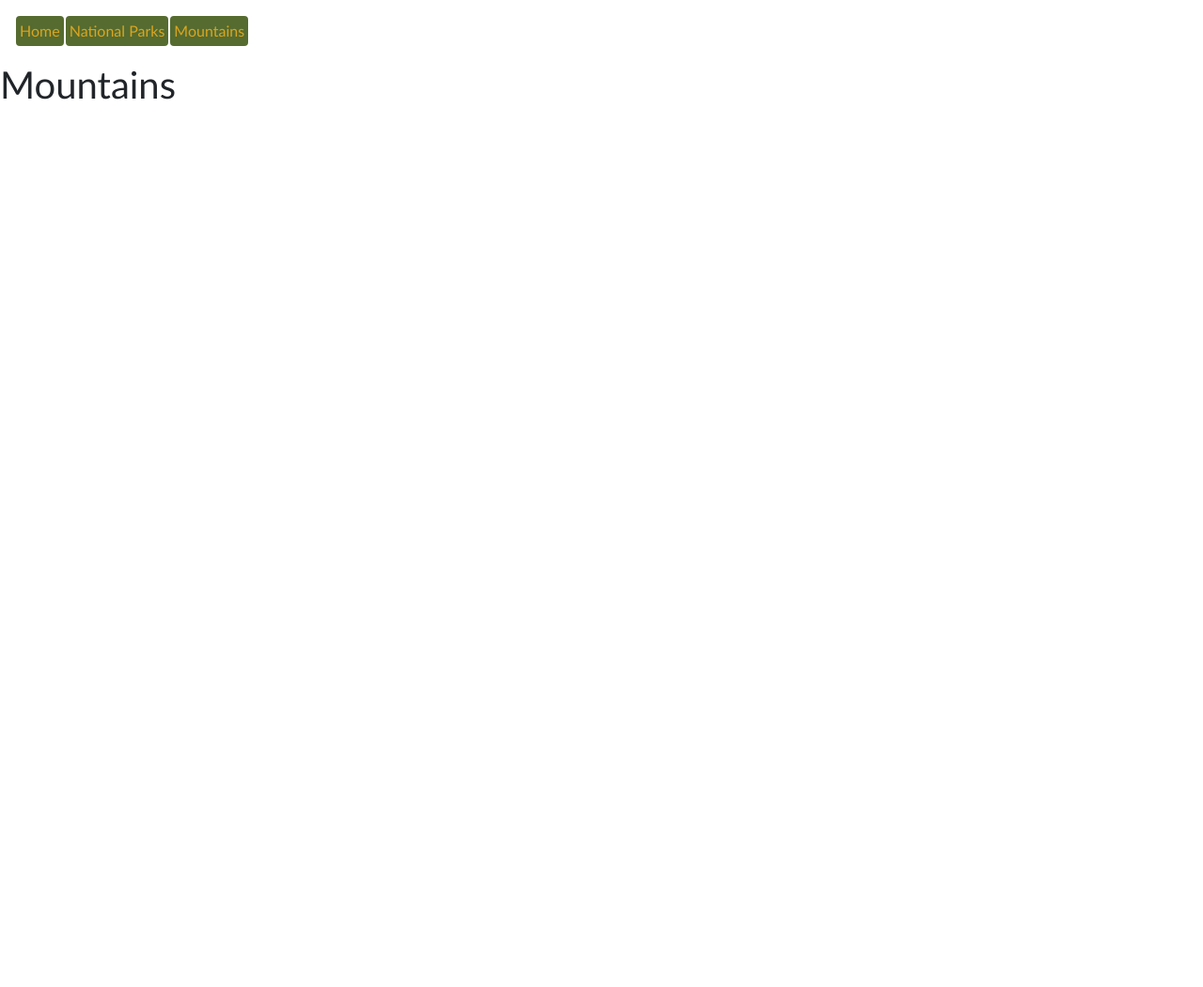
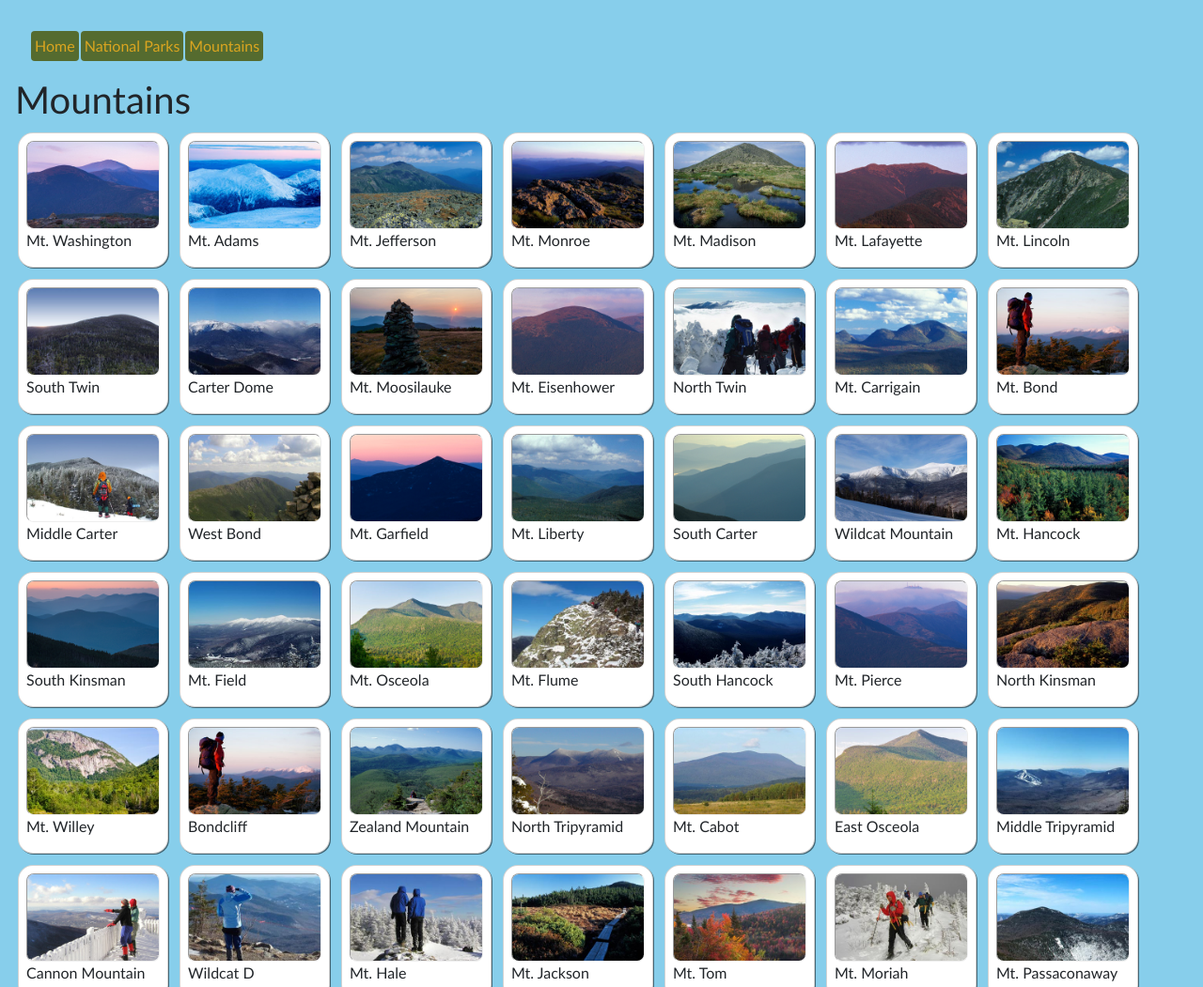
Before and after one commit to Molzunari/TheGreatOutdoors, a plain HTML site: page mountains.html in a window 1280 px wide. Shown: the top 1051 px of the page at 94% size. Before the commit the page ends 800 px from the top, so only its background shows below. Drawn offline with nearby package versions, Linux system fonts and the light colour scheme.

Commit message:
Add styles and color

```diff
--- a/scripts/mountains.js
+++ b/scripts/mountains.js
@@ -0,0 +1,24 @@
+function mountainImage(item){
+    const img = document.createElement("img");
+    img.src = "images/" + item.img;
+    return img;
+}
+
+function mountainTitle(item){
+    const text = document.createElement("div");
+    text.classList.add("card-title");
+    text.innerHTML = item.name;
+    return text;
+}
+
+function mountainCard(item) {
+    const card = document.createElement("div");
+    card.classList.add("card");
+    card.appendChild(mountainImage(item));
+    card.appendChild(mountainTitle(item));
+    return card;
+}
+
+document.addEventListener("DOMContentLoaded",()=>{
+    mountainsArray.forEach( m => document.body.appendChild(mountainCard(m)));
+});
--- a/styles/main.css
+++ b/styles/main.css
@@ -1,12 +1,16 @@
 body{
+    padding: 1em;
+    background-color: skyblue;
     font-family: 'Trebuchet MS', 'Lucida Sans Unicode', 'Lucida Grande', 'Lucida Sans', Arial, sans-serif;
 }
 nav{
     display: block;
     margin: 1em
 }
+a{
+    text-decoration: none;
+}
 nav a{
-    text-decoration: none;
     background-color: darkolivegreen;
     color: goldenrod;
     font-size: 1em;
@@ -15,3 +19,31 @@ nav a{
     border-radius: 0.25em;
     display: inline-block;
 }
+.card{
+    margin: 3px 9px 9px 3px;
+    padding: 0.5rem;
+    border-radius: 1rem;
+    width: 160px;
+    min-height: 80px;
+    display: inline-flex;
+    box-shadow: 1px 1px 0px 0px rgba(0,0,0,0.5);
+}
+.card img{
+    width: 100%;
+    object-fit: contain;
+    border-radius: 0.5rem;
+    border: 1px inset;
+}
+.home img{
+    margin-top: 6px;
+    max-width: 40vw;
+    border-radius: 6px;
+    border: 1px inset;
+    height: 200px;
+    object-fit: cover;
+}
+.home button{
+    border: none;
+    border-radius: 12px;
+    box-shadow: 0 0 1px 1px rgba(0,0,0,0.1);
+}
```
Also changed, not shown: index.html (+6 -3 lines), scripts/parks.js (+8 -1 lines), images/parks.jpg (added).
